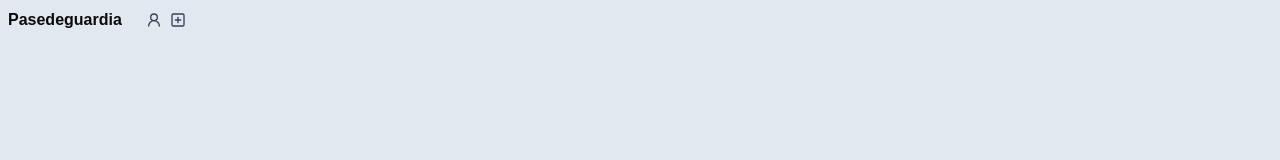
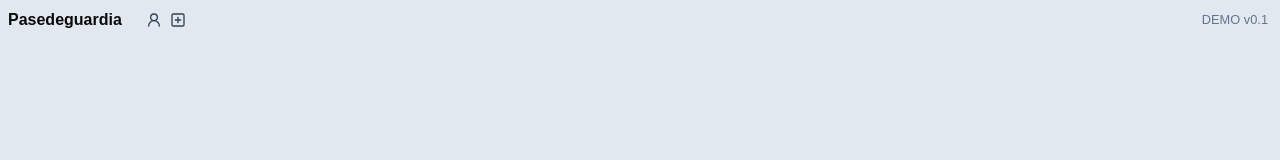
Before and after one commit to emdmed/pasedeguardia, a Next.js app: page / in a window 1280 px wide. Shown: the top 160 px of the page. Built offline with nearby package versions, Linux system fonts and the light colour scheme.

Commit message:
demo version

```diff
--- a/src/app/components/patients/patients.js
+++ b/src/app/components/patients/patients.js
@@ -1,6 +1,5 @@
 'use client'
 
-import { useState } from "react"
 import PatientCard from "./patientCard"
 
 const Patients = ({ patients, setPatients }) => {
--- a/src/app/page.js
+++ b/src/app/page.js
@@ -1,11 +1,13 @@
 'use client'
 
+const VERSION = "0.1"
 import { Button } from "@/components/ui/button";
 import Patients from "./components/patients/patients";
 import { PlusSquare, UserRound } from "lucide-react";
 import { useEffect, useState } from "react";
 import { Dialog, DialogContent, DialogOverlay, DialogTitle, DialogTrigger } from "@radix-ui/react-dialog";
 import AddPatient from "./components/patients/addPatient";
+
 
 export default function Home() {
 
@@ -33,9 +35,12 @@ export default function Home() {
 
   return (
     <div className="bg-slate-200 h-screen">
-      <div className="flex w-100 h-[40px] items-center border-black">
-        <span className="font-bold mx-2">Pasedeguardia</span>
-        <Button className="text-slate-700 hover:bg-slate-200 hover:text-cyan-600" onClick={e => setToggleAddPatientForm(true)} variant="ghost"><UserRound /> <PlusSquare /></Button>
+      <div className="flex w-100 h-[40px] items-center border-black justify-between">
+        <div className="flex items-center">
+          <span className="font-bold mx-2">Pasedeguardia </span>
+          <Button className="text-slate-700 hover:bg-slate-200 hover:text-cyan-600" onClick={e => setToggleAddPatientForm(true)} variant="ghost"><UserRound /> <PlusSquare /></Button>
+        </div>
+        <small className="text-slate-500 me-3">DEMO v{VERSION}</small>
       </div>
       <Patients patients={patients} setPatients={setPatients} />
       <Dialog open={toggleAddPatientForm} onOpenChange={setToggleAddPatientForm}>
```
